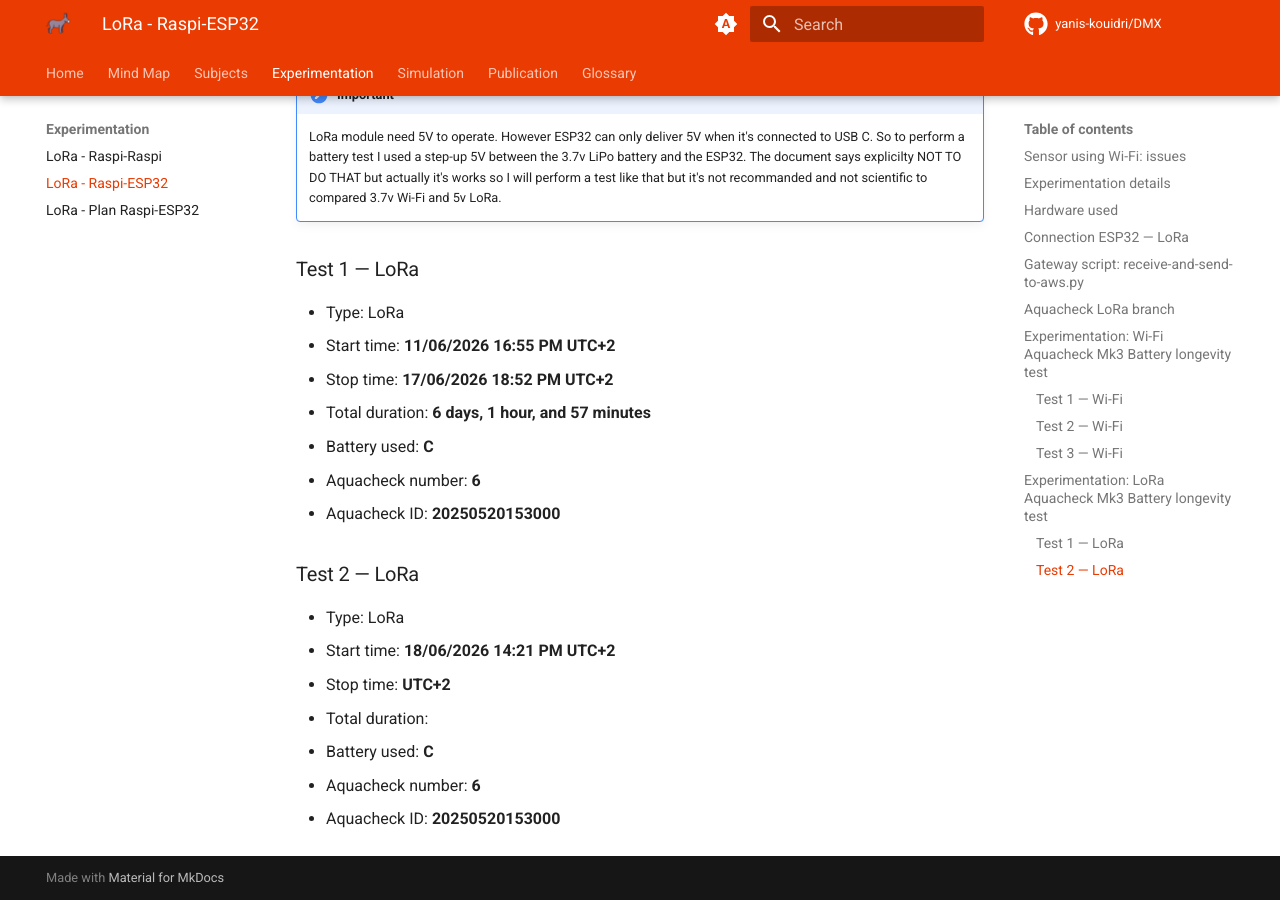
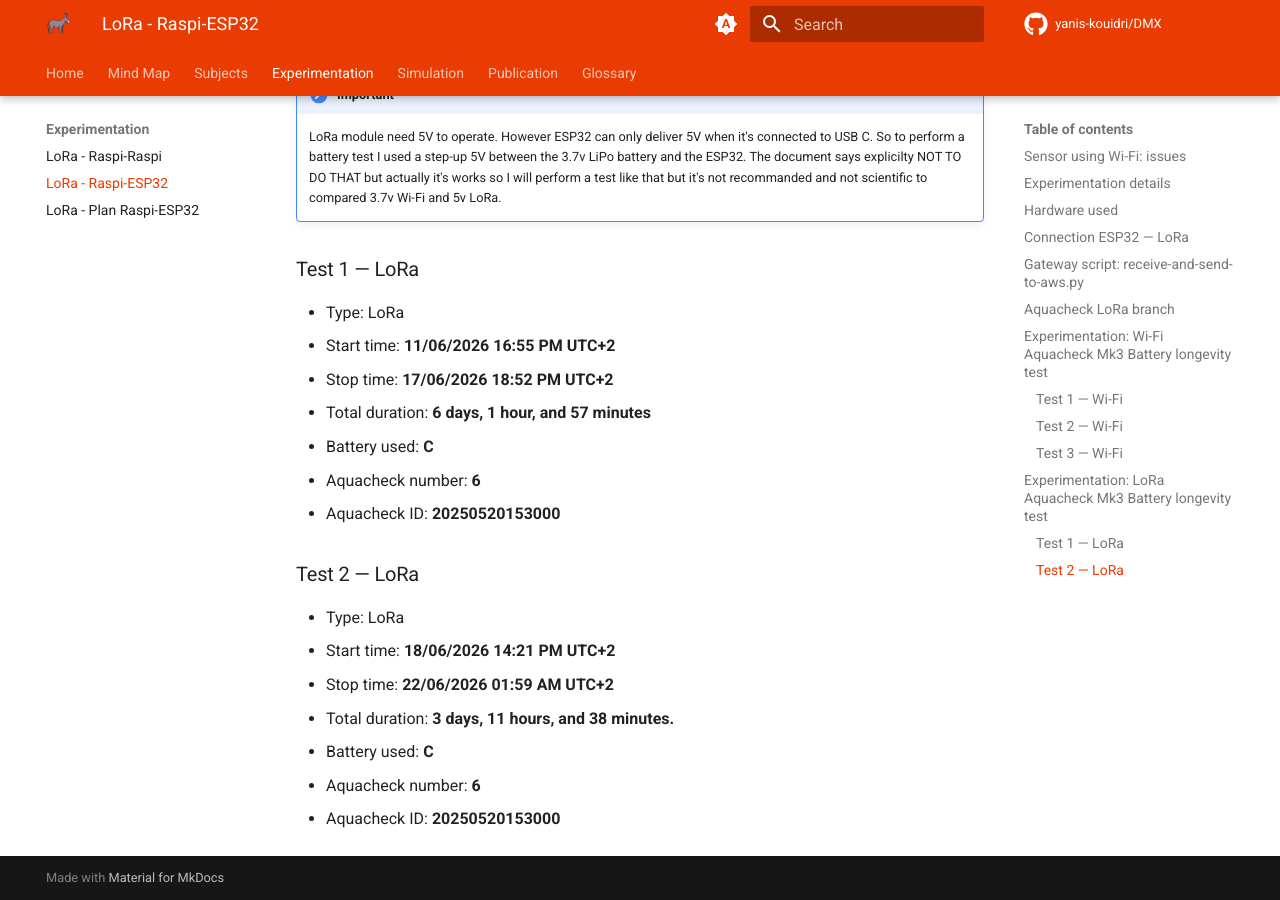
Before and after one commit to Yanis-Kouidri/DMX, an MkDocs documentation site: the page built from docs/experimentation/lora-raspi-esp32/lora-raspi-esp32.md, in a window 1280 px wide and 900 px high, scrolled down 7278 px. Built offline with MkDocs 1.6.1 and Material for MkDocs 9.7.7, drawn with Linux system fonts in a browser that asks for light colours; comment, search, counter and statistics services are not loaded.

Commit message:
feat: add time for test 2 lora

```diff
--- a/docs/experimentation/lora-raspi-esp32/lora-raspi-esp32.md
+++ b/docs/experimentation/lora-raspi-esp32/lora-raspi-esp32.md
@@ -138,8 +138,8 @@ In this second test, I use the same battery, the same voltage and the same Aquac
 
 - Type: LoRa
 - Start time: **18/06/2026 14:21 PM UTC+2**
-- Stop time: **UTC+2**
-- Total duration:
+- Stop time: **22/06/2026 01:59 AM UTC+2**
+- Total duration: **3 days, 11 hours, and 38 minutes.**
 - Battery used: **C**
 - Aquacheck number: **6**
 - Aquacheck ID: **20250520153000**
```
